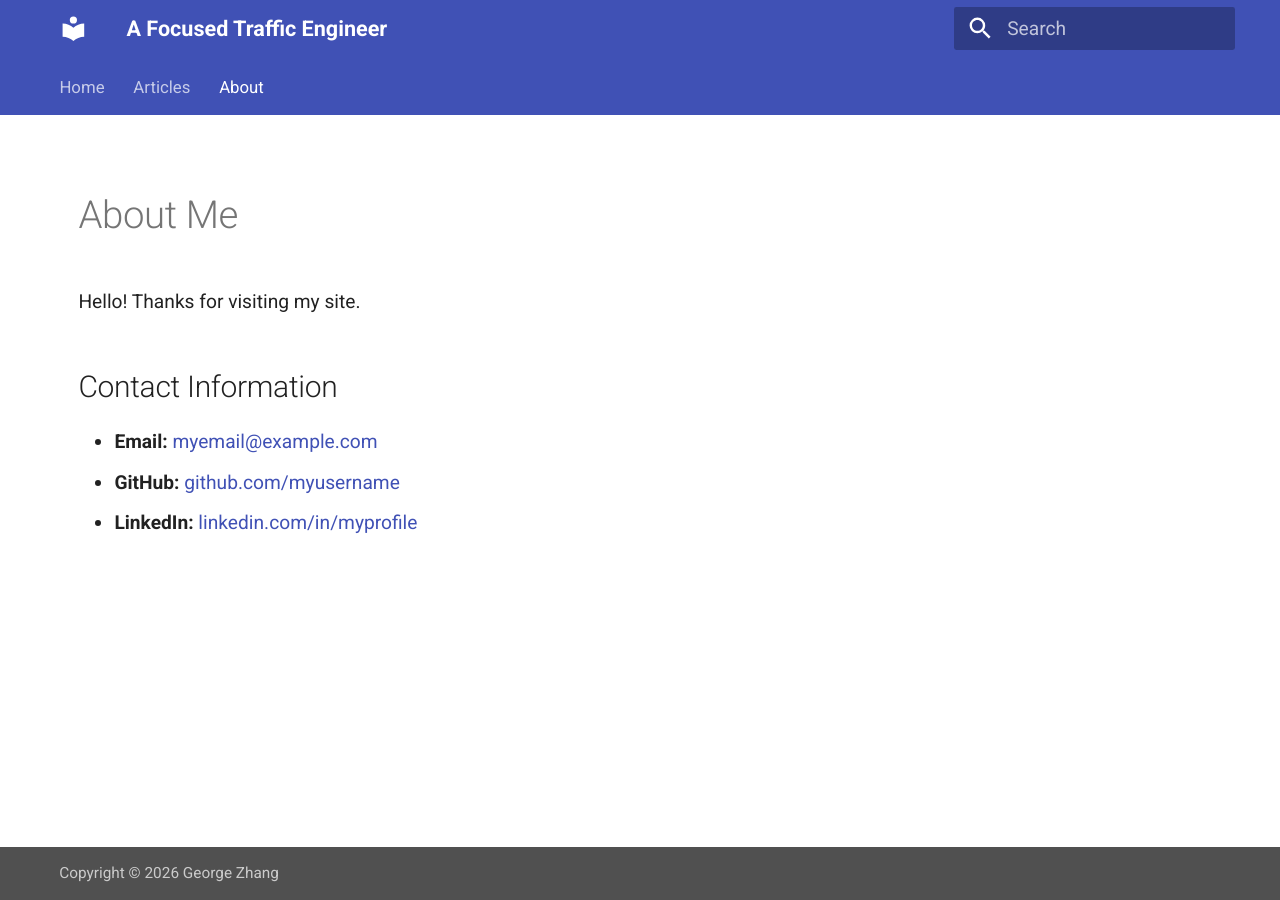
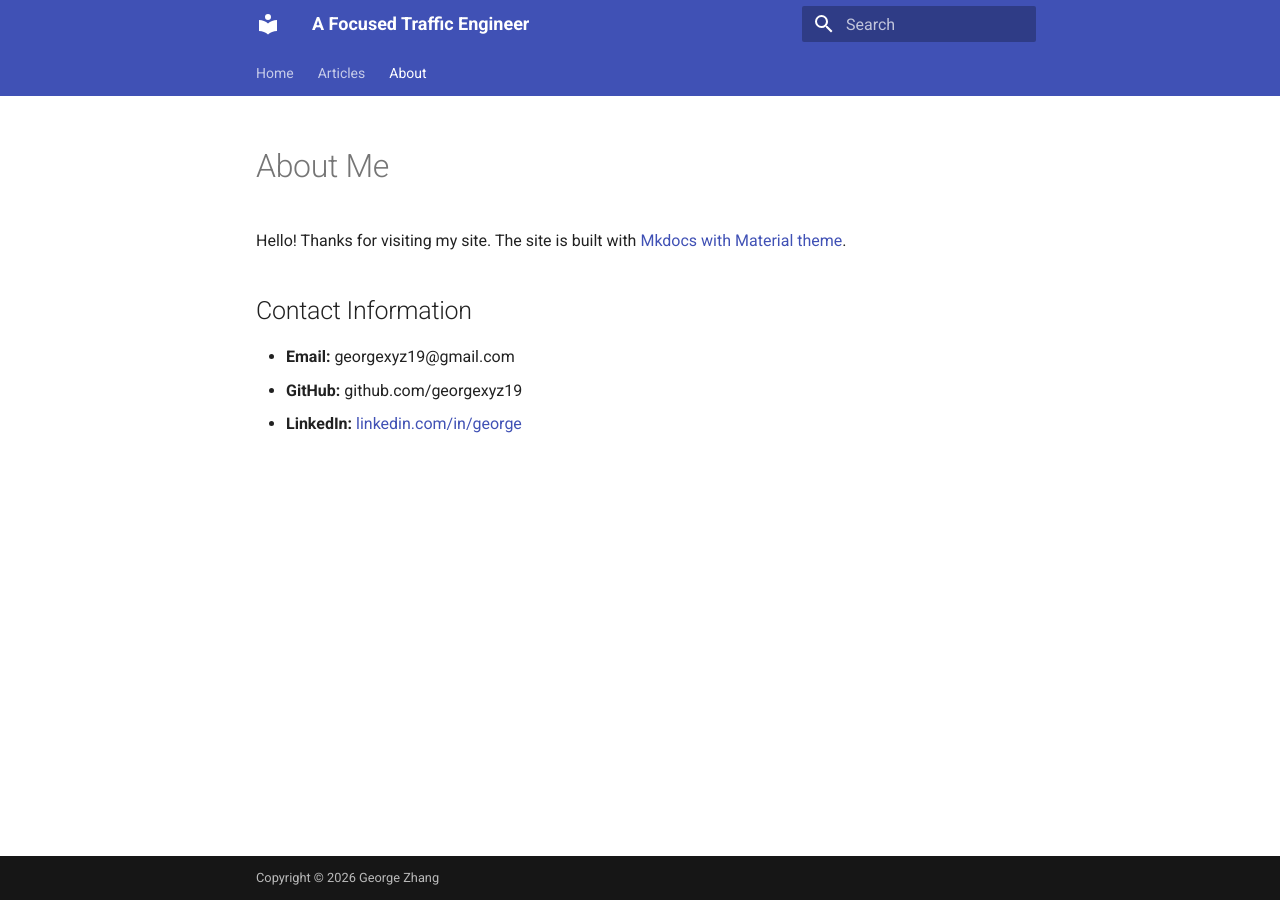
Before and after one commit to georgexyz19/focused-te-blog, an MkDocs documentation site: the page built from docs/about.md, in a window 1280 px wide. Built offline with MkDocs 1.6.1 and Material for MkDocs 9.7.7, drawn with Linux system fonts in a browser that asks for light colours.

```diff
--- a/docs/about.md
+++ b/docs/about.md
@@ -7,9 +7,9 @@ hide:
 
 # About Me
 
-Hello! Thanks for visiting my site.
+Hello! Thanks for visiting my site.  The site is built with [Mkdocs with Material theme](https://www.mkdocs.org/).
 
 ## Contact Information
-* **Email:** [myemail@example.com](mailto:myemail@example.com)
-* **GitHub:** [github.com/myusername](https://github.com/myusername)
-* **LinkedIn:** [linkedin.com/in/myprofile](https://linkedin.com/in/myprofile)
+* **Email:** georgexyz19@gmail.com
+* **GitHub:** github.com/georgexyz19
+* **LinkedIn:** [linkedin.com/in/george](https://linkedin.com/in/guanghua-george-zhang-pe-9b92b8217)
--- a/docs/stylesheets/extra.css
+++ b/docs/stylesheets/extra.css
@@ -1,21 +1,3 @@
-/* 1. INCREASE FONT SIZE SITE-WIDE */
-:root {
-  /* Material 9.7+ uses 125% (20px) by default for accessibility.
-     Increase this to 135% or 140% for larger text. */
-  font-size: 150%;
+.md-grid {
+  max-width: 800px;
 }
-
-/* 2. CHANGE FOOTER TO MEDIUM GRAY */
-.md-footer {
-  background-color: #757575; /* Medium Gray */
-}
-
-/* Ensure the copyright text is readable on the gray */
-.md-copyright {
-  color: rgba(255, 255, 255, 0.9);
-}
-
-/* 3. CENTER CONTENT ON PAGES WITH NO SIDEBAR */
-.md-grid {
-  max-width: 50rem; /* Keeps the text from stretching too far */
-}
--- a/overrides/main.html
+++ b/overrides/main.html
@@ -1,57 +1,23 @@
 {% extends "base.html" %}
 
 {% block content %}
-  <div class="md-content__inner md-typeset" style="display: flex; flex-wrap: wrap;">
+  {% if "blog/" in page.url %}
 
-    {# Main Article Area #}
-    <div style="flex: 1; min-width: 300px;">
-      {{ super() }}
-    </div>
+    <h1>{{ page.title }}</h1>
 
-    {# Custom Sidebar #}
-    {% if page.meta.custom_sidebar %}
-      <aside class="custom-post-sidebar" style="width: 260px; margin-left: 2rem; padding: 1.2rem; border-left: 1px solid var(--md-divider-color); font-size: 0.9em;">
+    {% if page.meta.date or page.meta.author %}
+      <p class="post-meta">
+        {% if page.meta.date %}
+          <span class="post-date"><em>Posted on date: {{ page.meta.date }}</em></span>
+        {% endif %}
+      </p>
+    {% endif %}
 
-        {# Display Author and Date specifically if they exist #}
-        {% if page.meta.author or page.meta.date %}
-          <div class="post-metadata" style="margin-bottom: 1rem; color: var(--md-default-fg-color--light);">
-            {% if page.meta.date %}<div><strong>Published:</strong> {{ page.meta.date }}</div>{% endif %}
-            {% if page.meta.author %}<div><strong>By:</strong> {{ page.meta.author }}</div>{% endif %}
-          </div>
-          <hr style="margin: 1rem 0;">
-        {% endif %}
+    {{ page.content }}
 
-        {# Render the rest of the custom_sidebar (the links) #}
-        {{ page.meta.custom_sidebar }}
-      </aside>
-    {% endif %}
-  </div>
+  {% else %}
 
-  <style>
-    /* Styling to match the Material theme's sidebar look */
-    .custom-post-sidebar h3 {
-      margin-top: 0;
-      font-size: 1rem;
-      text-transform: uppercase;
-      letter-spacing: 0.05rem;
-    }
-    .custom-post-sidebar ul {
-      list-style: none;
-      padding-left: 0;
-    }
-    .custom-post-sidebar li {
-      margin-bottom: 0.5rem;
-    }
+    {{ page.content }}
 
-    @media screen and (max-width: 60em) {
-      .md-content__inner { display: block; }
-      .custom-post-sidebar {
-        width: 100%;
-        margin-left: 0;
-        border-left: none;
-        border-top: 1px solid var(--md-divider-color);
-        margin-top: 2rem;
-      }
-    }
-  </style>
+  {% endif %}
 {% endblock %}
```
Also changed, not shown: docs/blog.md (+2 -5 lines), docs/blog/posts/parallel-parking.md (+2 -13 lines), docs/blog/posts/parking_lot_design.md (added, +71 -0 lines), docs/blog/posts/second-post.md (deleted, +0 -7 lines), docs/index.md (+2 -2 lines), docs/blog/posts/images/parking_design.PNG (added), 2 other files.
